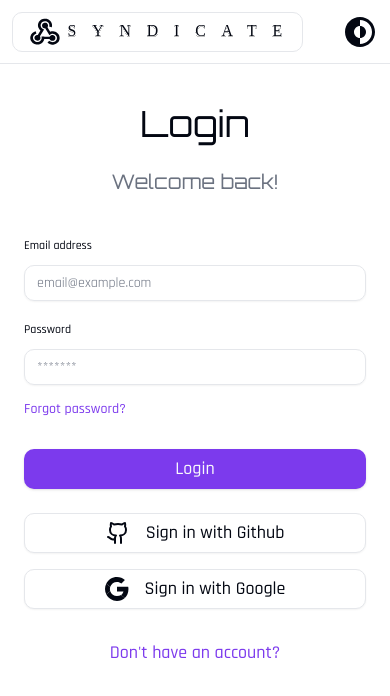
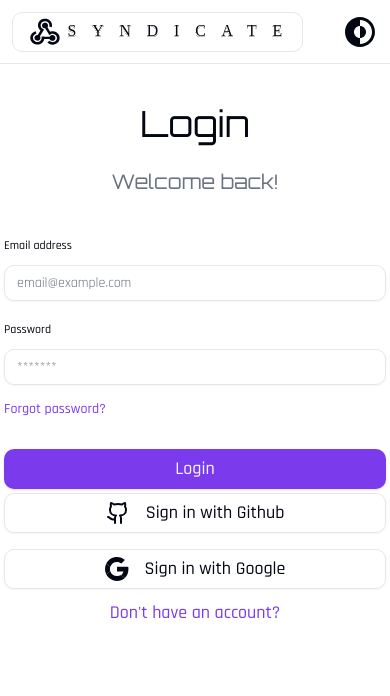
Before and after one commit to erdaboss99/Syndicate, a Next.js app: page /auth/login in a window 390 px wide. Shown: the top 696 px of the page. Built offline with nearby package versions, Linux system fonts and the light colour scheme; no server answers; a web font is replaced by a local one; what prettier would draw is missing.

Commit message:
Refactor Card, Tile type components and Adjust UI of DetailsField components

```diff
--- a/src/components/dashboard/DashboardTile.tsx
+++ b/src/components/dashboard/DashboardTile.tsx
@@ -1,17 +1,15 @@
-import Link from 'next/link';
-
 import { type IconType } from 'react-icons/lib';
 
-import { Card, CardContent, CardHeader, CardTitle } from '@/components/ui/Card';
+import LinkTile, { type LinkTileProps } from '@/components/general/LinkTile';
+import { CardContent, CardHeader, CardTitle } from '@/components/ui/Card';
 
 type DashboardTileProps = {
-	tileHref: string;
 	tileTitle: string;
 	tilePrimaryCount: string;
 	tilePrimaryText: string;
 	tileSecondaryText: string;
 	TileIcon: IconType;
-};
+} & Omit<LinkTileProps, 'children'>;
 
 const DashboardTile = ({
 	tileHref,
@@ -22,23 +20,19 @@ const DashboardTile = ({
 	TileIcon,
 }: DashboardTileProps) => {
 	return (
-		<Link
-			className='h-full w-full'
-			href={tileHref}>
-			<Card variant='tile'>
+		<LinkTile tileHref={tileHref}>
 			<CardHeader className='flex flex-row items-center justify-between space-y-0 pb-2'>
 				<CardTitle className='text-base md:text-lg'>{tileTitle}</CardTitle>
 				<TileIcon className='h-6 w-6 text-muted-foreground' />
 			</CardHeader>
-				<CardContent>
+			<CardContent className='p-3 md:p-6'>
 				<h4 className='text-xl'>
 					<span className='font-bold text-primary'>{tilePrimaryCount}</span>
 					{tilePrimaryText}
 				</h4>
 				<p className='text-xs text-muted-foreground md:text-sm'>{tileSecondaryText}</p>
 			</CardContent>
-			</Card>
-		</Link>
+		</LinkTile>
 	);
 };
 
--- a/src/components/general/DetailsField.tsx
+++ b/src/components/general/DetailsField.tsx
@@ -7,8 +7,8 @@ type BaseDetailsFieldProps = {
 
 export const BaseDetailsField = ({ label, children }: BaseDetailsFieldProps) => {
 	return (
-		<div className='flex flex-row items-center justify-between rounded-lg border bg-secondary/10 p-3 shadow-sm'>
-			<p className='text-sm font-medium md:text-base'>{label}</p>
+		<div className='flex flex-row items-center justify-between p-3 shadow-sm'>
+			<span className='text-sm font-medium md:text-base'>{label}</span>
 			{children}
 		</div>
 	);
@@ -22,7 +22,7 @@ type HighlightedDetailsFieldProps = {
 export const HighlightedDetailsField = ({ label, value }: HighlightedDetailsFieldProps) => {
 	return (
 		<BaseDetailsField label={label}>
-			<p className='rounded-sm bg-secondary/90 p-[0.5rem] font-mono text-xs'>{value}</p>
+			<span className='rounded-sm bg-secondary/90 p-[0.5rem] font-mono text-xs'>{value}</span>
 		</BaseDetailsField>
 	);
 };
--- /dev/null
+++ b/src/components/general/LinkTile.tsx
@@ -0,0 +1,24 @@
+import Link from 'next/link';
+
+import { Card } from '@/components/ui/Card';
+
+export type LinkTileProps = {
+	tileHref: string;
+	children: React.ReactNode;
+};
+
+const LinkTile = ({ tileHref, children }: LinkTileProps) => {
+	return (
+		<Link
+			className='h-full w-full'
+			href={tileHref}>
+			<Card
+				variant='tile'
+				className='bg-background md:bg-card'>
+				{children}
+			</Card>
+		</Link>
+	);
+};
+
+export default LinkTile;
--- a/src/components/ui/Card.tsx
+++ b/src/components/ui/Card.tsx
@@ -4,7 +4,7 @@ import { VariantProps, cva } from 'class-variance-authority';
 
 import { cn } from '@/lib/utils';
 
-const cardVariants = cva('transition-colors md:rounded-xl md:shadow', {
+const cardVariants = cva('rounded-xl transition-colors md:shadow', {
 	variants: {
 		variant: {
 			default: 'bg-background text-card-foreground md:border md:bg-card',
@@ -27,11 +27,12 @@ const Card = React.forwardRef<HTMLDivElement, CardProps>(({ className, variant,
 ));
 Card.displayName = 'Card';
 
-const cardHeaderVariant = cva('flex flex-col space-y-1.5 p-6 text-center font-orbitron', {
+const cardHeaderVariant = cva('flex flex-col space-y-1.5 text-center font-orbitron', {
 	variants: {
 		variant: {
-			default: 'text-4xl md:text-5xl',
-			secondary: 'text-2xl md:text-3xl',
+			default: 'p-6 text-4xl md:text-5xl',
+			secondary: 'p-4 text-2xl md:text-3xl',
+			tertiary: 'p-3 text-lg md:text-xl',
 		},
 	},
 	defaultVariants: {
@@ -76,7 +77,7 @@ const CardContent = React.forwardRef<HTMLDivElement, React.HTMLAttributes<HTMLDi
 	({ className, ...props }, ref) => (
 		<div
 			ref={ref}
-			className={cn('mt-[3vh] p-6 pt-3 md:mt-[2vh]', className)}
+			className={cn('mt-[3vh] p-1 pt-3 md:mt-[2vh] md:p-6', className)}
 			{...props}
 		/>
 	),
@@ -87,7 +88,7 @@ const CardFooter = React.forwardRef<HTMLDivElement, React.HTMLAttributes<HTMLDiv
 	({ className, ...props }, ref) => (
 		<div
 			ref={ref}
-			className={cn('flex items-center p-6 pt-0', className)}
+			className={cn('flex items-center p-1 pt-0 md:p-6', className)}
 			{...props}
 		/>
 	),
```
Lines whose indentation alone changed are shown as unchanged.
